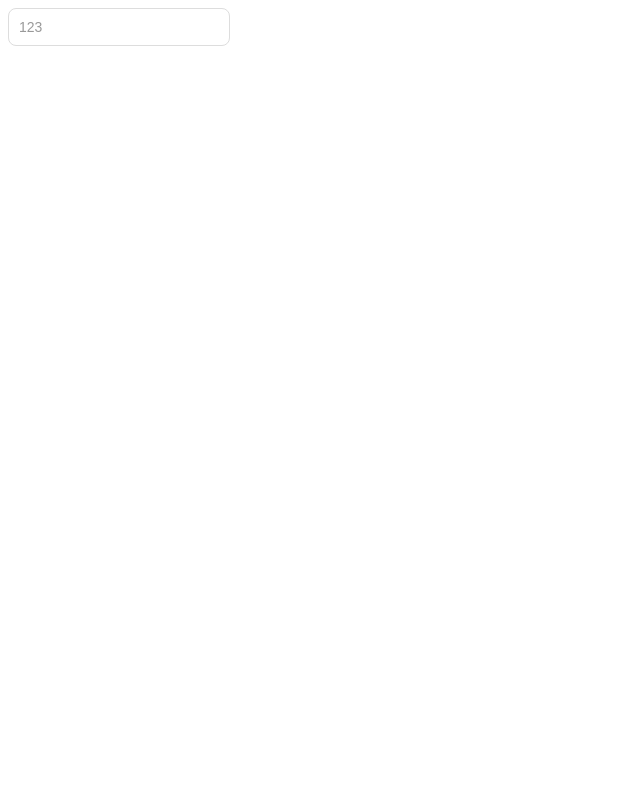
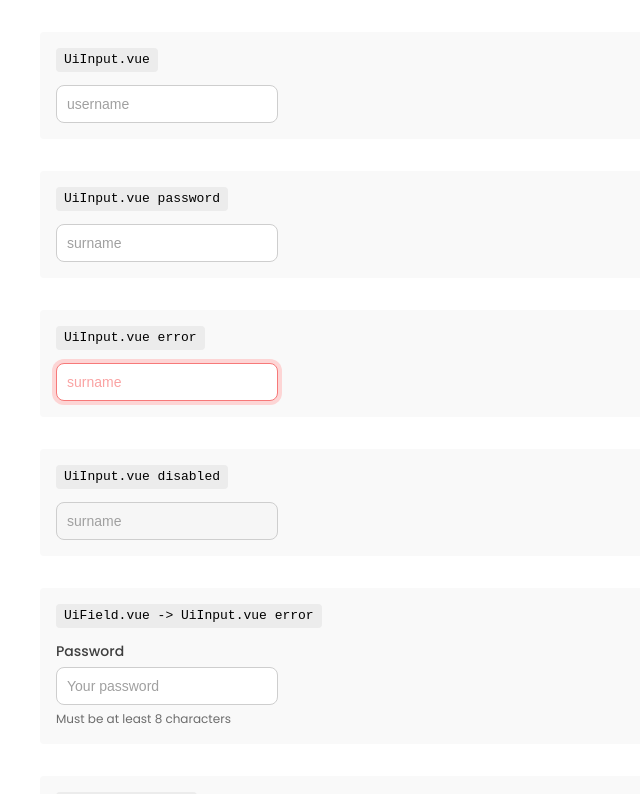
Before and after one commit to KamilBartczak03/component-library, a Vue app: page / in a window 1280 px wide. Shown: the top 794 px of the page, without its empty margins (0-640 px from the left). Built offline with nearby package versions, Linux system fonts and the light colour scheme.

Commit message:
feature: UIInput, UIField, UiInput Error

```diff
--- a/package.json
+++ b/package.json
@@ -16,12 +16,13 @@
   "module": "dist/component-library.es.js",
   "types": "dist/types/index.d.ts",
   "dependencies": {
+    "@fontsource/poppins": "^4.5.10",
     "vue": "^3.2.47"
   },
   "devDependencies": {
-    "sass": "^1.60.0",
     "@types/node": "^18.15.11",
     "@vitejs/plugin-vue": "^4.1.0",
+    "sass": "^1.60.0",
     "typescript": "^4.9.3",
     "vite": "^4.2.0",
     "vue-tsc": "^1.2.0"
--- /dev/null
+++ b/src/components/UiField.vue
@@ -0,0 +1,60 @@
+<script setup lang="ts">
+import { computed } from 'vue'
+import UiInputError from '@components/UiInputError.vue'
+
+const props = defineProps<{
+  error?: string
+  label?: string
+  hint?: string
+}>()
+
+const id = crypto.randomUUID()
+const classError = computed(() => (props.error ? 'ui-field--error' : ''))
+</script>
+
+<template>
+  <label :class="['ui-field', classError]">
+    <label class="ui-field__label" :for="id"> {{ label }}</label>
+    <UiInputError :error="!!error">
+      <slot :error="error" :id="id" />
+    </UiInputError>
+    <div class="ui-field__hints">
+      <span v-if="error" class="ui-field__error">{{ error }}</span>
+      <span v-if="hint" class="ui-field__hint">{{ hint }}</span>
+    </div>
+  </label>
+</template>
+
+<style lang="scss" scoped>
+.ui-field {
+  display: flex;
+  flex-direction: column;
+  gap: 0.325rem;
+
+  &__label {
+    font-family: 'Poppins', sans-serif;
+    font-size: 0.875rem;
+    color: var(--cp-color-gray-900);
+    font-weight: 500;
+  }
+
+  &__hints {
+    display: flex;
+    flex-direction: column;
+  }
+
+  &__error {
+    margin-top: 0.125rem;
+    font-size: 0.75rem;
+    color: var(--cp-color-red-600);
+  }
+
+  &__hint {
+    font-size: 0.75rem;
+    color: var(--cp-color-gray-700);
+  }
+}
+
+.ui-field {
+}
+</style>
--- a/src/components/UiInput.vue
+++ b/src/components/UiInput.vue
@@ -1,28 +1,45 @@
 <script setup lang="ts">
-import { computed } from "vue";
+import { computed } from 'vue'
+import UiInputError from '@components/UiInputError.vue'
 
-const props = defineProps<{ placeholder?: string; modelValue: string }>();
-const emits = defineEmits<{ (e: "update:modelValue", value: string): void }>();
+const props = defineProps<{
+  placeholder?: string
+  modelValue: string
+  error?: boolean
+  step?: number
+  disabled?: boolean
+  type?: string
+}>()
+
+const emits = defineEmits<{
+  (e: 'update:modelValue', value: string | number): void
+}>()
 
 const value = computed({
   get: () => props.modelValue,
-  set: (value) => emits("update:modelValue", value),
-});
+  set: (value) => emits('update:modelValue', value)
+})
+
+const classDisabled = computed(() => (props.disabled ? 'ui-text-input--disabled' : ''))
 </script>
 
 <template>
-  <input
-    class="ui-text-input"
-    type="text"
-    :placeholder="placeholder"
-    v-model="value"
-  />
+  <UiInputError :error="!!props.error">
+    <input
+      :class="['ui-text-input', classDisabled]"
+      :type="type ?? 'text'"
+      :placeholder="placeholder"
+      :disabled="disabled"
+      :step="step"
+      v-model="value"
+    />
+  </UiInputError>
 </template>
 
 <style lang="scss" scoped>
 .ui-text-input {
   width: 200px;
-  border: solid 1px #ddd;
+  border: solid 1px var(--cp-color-gray-300);
   font-size: 0.875rem;
   height: 2.25rem;
   border-radius: 0.5rem;
@@ -30,8 +47,13 @@ const value = computed({
   padding: 0 0.625rem;
   font-weight: 400;
 
+  &:disabled {
+    cursor: not-allowed;
+  }
+
   &::placeholder {
-    color: #999;
+    font-size: 0.875rem;
+    color: var(--cp-color-gray-500);
   }
 }
 </style>
--- /dev/null
+++ b/src/components/UiInputError.vue
@@ -0,0 +1,32 @@
+<script setup lang="ts">
+import { computed } from 'vue'
+
+const props = defineProps<{
+  error?: boolean
+}>()
+
+const classActive = computed(() => (props.error ? 'ui-error-class--active' : ''))
+</script>
+
+<template>
+  <div :class="['ui-error-class', classActive]">
+    <slot />
+  </div>
+</template>
+
+<style lang="scss" scoped>
+.ui-error-class {
+  &--active {
+    :deep(.ui-text-input) {
+      box-shadow: 0 0 0 4px var(--cp-color-red-200);
+      border-color: var(--cp-color-red-500);
+
+      color: var(--cp-color-red-600);
+
+      &::placeholder {
+        color: var(--cp-color-red-400);
+      }
+    }
+  }
+}
+</style>
--- a/src/index.ts
+++ b/src/index.ts
@@ -1,3 +1,8 @@
-import { defineAsyncComponent } from 'vue';
+import './styles/global.scss'
+import '@fontsource/poppins/400.css'
+import '@fontsource/poppins/500.css'
+import '@fontsource/poppins/600.css'
+import { defineAsyncComponent } from 'vue'
 
-export const UiInput = defineAsyncComponent(() => import('./components/UiInput.vue'));
+export const UiInput = defineAsyncComponent(() => import('./components/UiInput.vue'))
+export const UiField = defineAsyncComponent(() => import('./components/UiField.vue'))
--- a/src/sandbox/App.vue
+++ b/src/sandbox/App.vue
@@ -1,7 +1,72 @@
 <script setup lang="ts">
-import UiInput from "@components/UiInput.vue";
+import * as Component from '../index'
+import { ref } from 'vue'
+
+const modelString = ref('')
 </script>
 
 <template>
-  <UiInput placeholder="123" />
+  <main class="display">
+    <section>
+      <pre>UiInput.vue</pre>
+      <Component.UiInput v-model="modelString" placeholder="username" />
+    </section>
+    <section>
+      <pre>UiInput.vue password</pre>
+      <Component.UiInput v-model="modelString" placeholder="surname" type="number" />
+    </section>
+    <section>
+      <pre>UiInput.vue error</pre>
+      <Component.UiInput v-model="modelString" placeholder="surname" error />
+    </section>
+    <section>
+      <pre>UiInput.vue disabled</pre>
+      <Component.UiInput v-model="modelString" placeholder="surname" disabled />
+    </section>
+    <section>
+      <pre>UiField.vue -> UiInput.vue error</pre>
+      <Component.UiField :error="modelString" label="Password" hint="Must be at least 8 characters">
+        <Component.UiInput v-model="modelString" placeholder="Your password" />
+      </Component.UiField>
+    </section>
+
+    <section>
+      <pre>UiField.vue form</pre>
+      <form>
+        <Component.UiField label="Username">
+          <Component.UiInput v-model="modelString" placeholder="Your username" />
+        </Component.UiField>
+        <Component.UiField label="Password">
+          <Component.UiInput v-model="modelString" placeholder="Your password" type="password" />
+        </Component.UiField>
+      </form>
+    </section>
+  </main>
 </template>
+
+<style lang="scss">
+main.display {
+  section {
+    margin: 2rem;
+    padding: 1rem;
+    background-color: var(--cp-color-gray-50);
+    border-radius: 0.25rem;
+
+    form {
+      display: flex;
+      flex-direction: column;
+      gap: 1rem;
+    }
+
+    pre {
+      height: 1rem;
+      background-color: var(--cp-color-gray-100);
+      margin-top: 0;
+      white-space: nowrap;
+      width: min-content;
+      padding: 0.25rem 0.5rem;
+      border-radius: 4px;
+    }
+  }
+}
+</style>
--- /dev/null
+++ b/src/styles/global.scss
@@ -0,0 +1,39 @@
+:root {
+  body {
+    font-family: 'Poppins', sans-serif;
+  }
+
+  --cp-color-blue-50: rgb(246 250 255);
+  --cp-color-blue-100: rgb(224 238 254);
+  --cp-color-blue-200: rgb(201 224 252);
+  --cp-color-blue-300: rgb(174 210 251);
+  --cp-color-blue-400: rgb(139 190 249);
+  --cp-color-blue-500: rgb(91 163 247);
+  --cp-color-blue-600: rgb(61 133 219);
+  --cp-color-blue-700: rgb(50 110 180);
+  --cp-color-blue-800: rgb(41 90 148);
+  --cp-color-blue-900: rgb(29 64 106);
+  --cp-color-blue-950: rgb(18 40 65);
+  --cp-color-gray-50: rgb(249 249 249);
+  --cp-color-gray-100: rgb(236 236 236);
+  --cp-color-gray-200: rgb(222 222 222);
+  --cp-color-gray-300: rgb(206 206 206);
+  --cp-color-gray-400: rgb(186 186 186);
+  --cp-color-gray-500: rgb(160 160 160);
+  --cp-color-gray-600: rgb(132 132 132);
+  --cp-color-gray-700: rgb(108 108 108);
+  --cp-color-gray-800: rgb(89 89 89);
+  --cp-color-gray-900: rgb(63 63 63);
+  --cp-color-gray-950: rgb(39 39 39);
+  --cp-color-red-50: rgb(255 248 248);
+  --cp-color-red-100: rgb(254 231 231);
+  --cp-color-red-200: rgb(253 213 213);
+  --cp-color-red-300: rgb(251 192 192);
+  --cp-color-red-400: rgb(250 163 163);
+  --cp-color-red-500: rgb(247 121 121);
+  --cp-color-red-600: rgb(244 62 62);
+  --cp-color-red-700: rgb(214 23 23);
+  --cp-color-red-800: rgb(178 19 19);
+  --cp-color-red-900: rgb(129 14 14);
+  --cp-color-red-950: rgb(82 9 9);
+}
--- a/vite.config.ts
+++ b/vite.config.ts
@@ -1,23 +1,23 @@
-import { defineConfig } from "vite";
-import vue from "@vitejs/plugin-vue";
-import { resolve } from "node:path";
+import { defineConfig } from 'vite'
+import vue from '@vitejs/plugin-vue'
+import { resolve } from 'node:path'
 
 export default defineConfig({
   plugins: [vue()],
   resolve: {
     alias: {
-      "@components": resolve(__dirname, "/src/components"),
-    },
+      '@components': resolve(__dirname, '/src/components')
+    }
   },
   build: {
     lib: {
-      entry: resolve(__dirname, "src/index.ts"),
-      name: "component-library",
-      fileName: (format) => `component-library.${format}.js`,
+      entry: resolve(__dirname, 'src/index.ts'),
+      name: 'component-library',
+      fileName: (format) => `component-library.${format}.js`
     },
     rollupOptions: {
-      external: ["vue"],
-      output: { globals: { vue: "Vue" } },
-    },
-  },
-});
+      external: ['vue'],
+      output: { globals: { vue: 'Vue' } }
+    }
+  }
+})
```
Also changed, not shown: src/main.ts (+4 -4 lines), src/vite-env.d.ts (+4 -4 lines), 2 other files (tests, documents, lock files or other folders).
